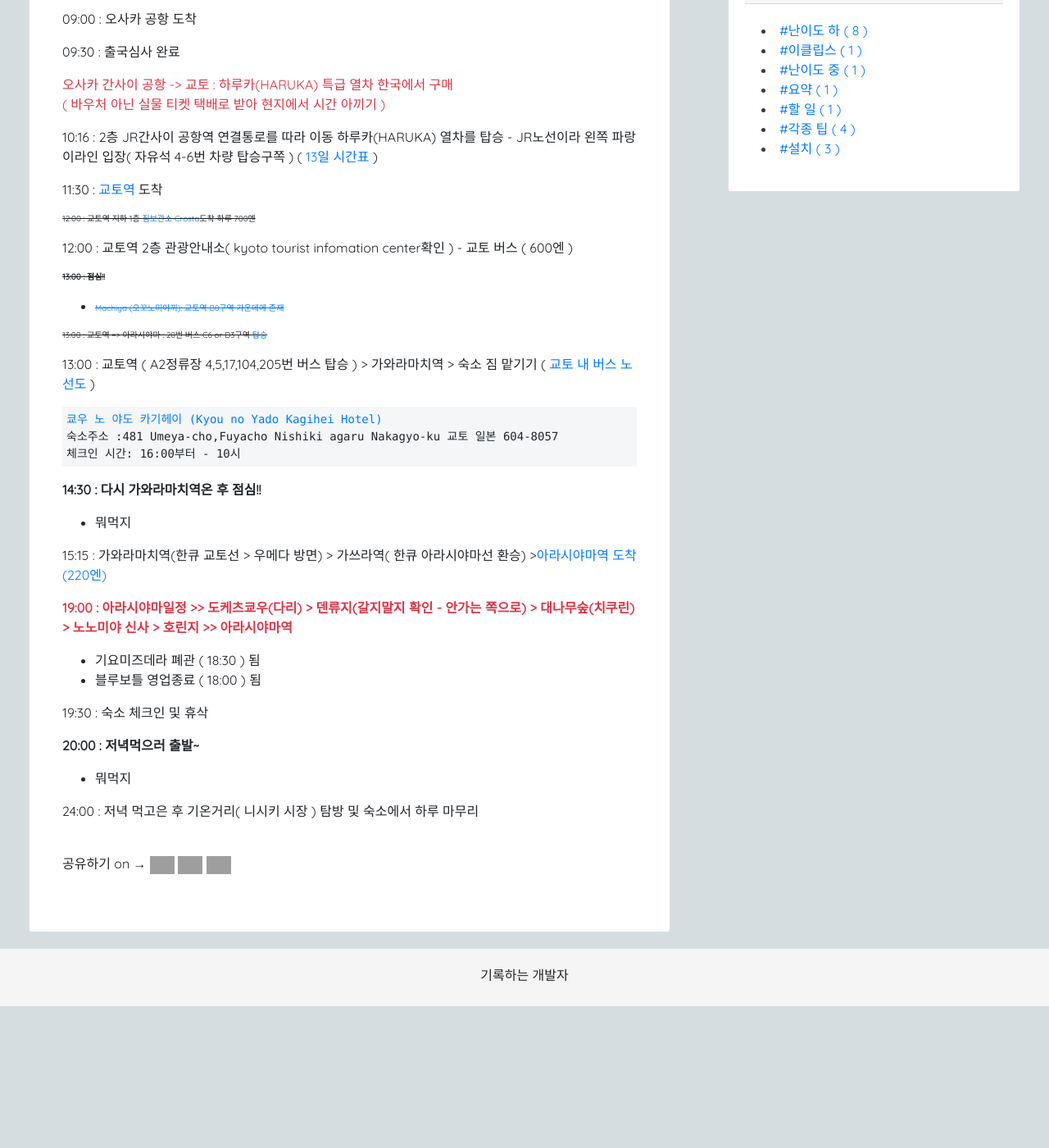
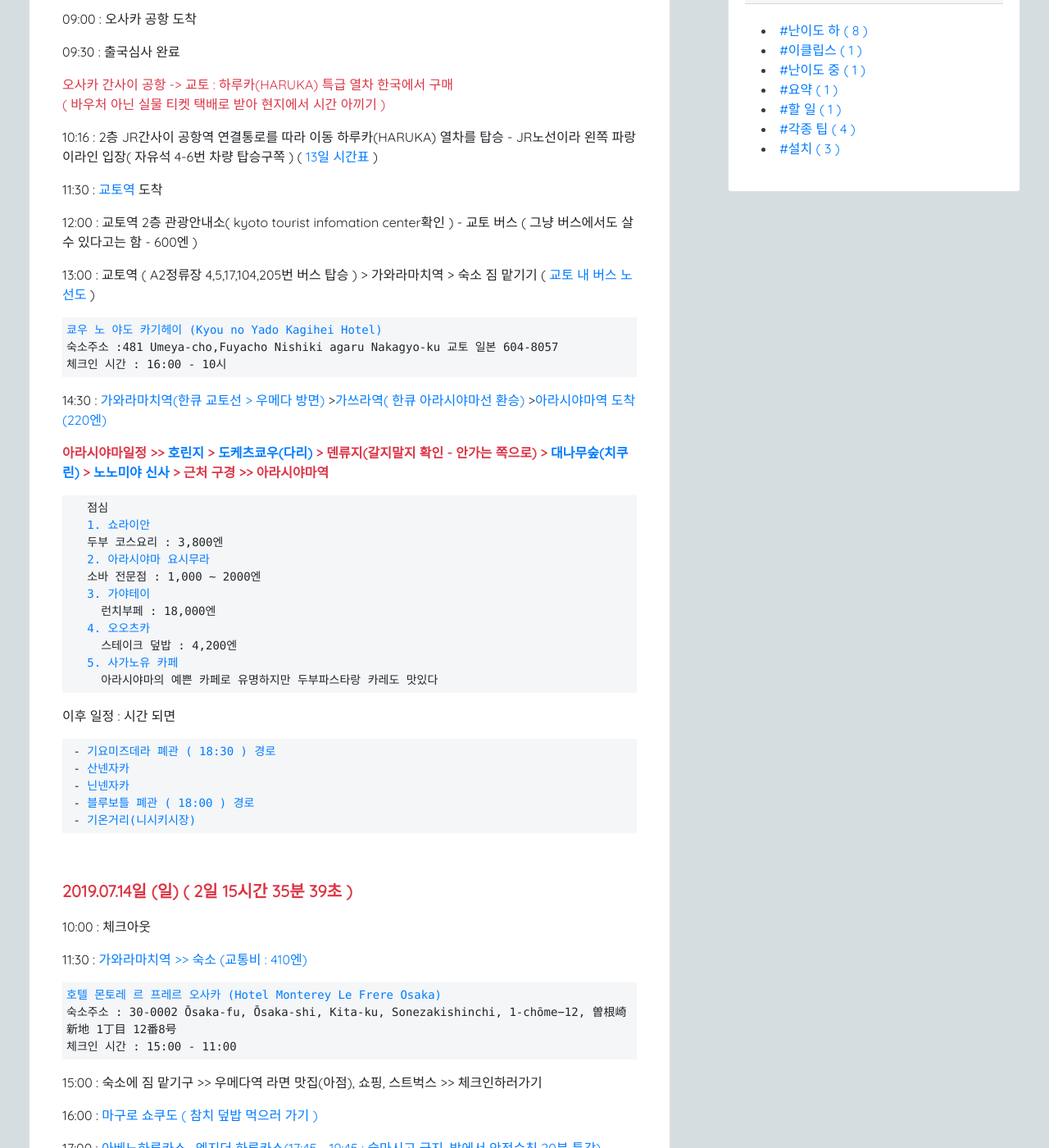
Before and after one commit to 7271kim/7271kim.github.com, a Jekyll site: the page built from _posts/travel/2019-07-09-travel-osaka.md, in a window 1280 px wide and 1400 px high, scrolled down 678 px. Shown: the whole window at 82% size. Built offline with Jekyll 4.4.1, drawn with Linux system fonts in a browser that asks for light colours; nearby versions of some CDN libraries; a script that is not in the unit is left out; comment, search, counter and statistics services are not loaded; before the commit the page ends 1905 px from its top, so only the background shows below that; some of the changed text lies outside the part shown; grey boxes are pictures that could not be loaded.

Commit message:
[2019.07.11] - 오사카 여행계획

```diff
--- a/_posts/travel/2019-07-09-travel-osaka.md
+++ b/_posts/travel/2019-07-09-travel-osaka.md
@@ -8,73 +8,98 @@ thumbnail: posts/icon-travel.png
 ---
 #### 2019.07.13 - 16 오사카 여행 계획
 <br/>
-<p class="text-danger bold-text" style="font-size:20px">2019.07.13일 ( <span id="days"></span>일 <span id="hour"></span>시간 <span id="minute"></span>분 <span id="second"></span>초 )</p>
+<p class="text-danger bold-text" style="font-size:20px">2019.07.13일 (토) ( <span id="days"></span>일 <span id="hour"></span>시간 <span id="minute"></span>분 <span id="second"></span>초 )</p>
 <p>07:10 : 비행기 출발</p>
 <p>09:00 : 오사카 공항 도착</p>
 <p>09:30 : 출국심사 완료</p>
 <p class="text-danger">오사카 간사이 공항 -> 교토 : 하루카(HARUKA) 특급 열차 한국에서 구매 <br/> ( 바우처 아닌 실물 티켓 택배로 받아 현지에서 시간 아끼기 )</p>
 <p>10:16 : 2층 JR간사이 공항역 연결통로를 따라 이동 하루카(HARUKA) 열차를 탑승 - JR노선이라 왼쪽 파랑이라인 입장( 자유석 4-6번 차량 탑승구쪽 ) ( <a href="http://time.jr-odekake.net/cgi-bin/mydia.cgi?MODE=11&FUNC=0&EKI=Kansai-airport&SENK=&DIR=&DDIV=&CDAY=&DITD=&DATE=20190713&COMPANY_CODE=401&COUNTRY_CODE=en&INBOUND_CODE=7&yearmonth=201907&day=13&x=60&y=4" target="_blank">13일 시간표</a> )</p>
 <p>11:30 : <a href="https://goo.gl/maps/wEuNDVrJaJDevKS58" target="_blank">교토역</a> 도착</p>
-<p style="text-decoration:line-through;font-size: 10px;">12:00 : 교토역 지하 1층 <a href="https://handsfree-japan.com/ko/access/" target="_blank">짐보관소 Crosta</a>도착 하루 700엔 </p>
-<p>12:00 : 교토역 2층 관광안내소( kyoto tourist infomation center확인 ) - 교토 버스 ( 600엔 )</p>
-<p class="bold-text" style="text-decoration:line-through;font-size: 10px;">13:00 : 점심!! </p>
- - <a href="https://goo.gl/maps/Uy2sfjZECvsRBNmV8" target="_blank" style="text-decoration:line-through;font-size: 10px;"> Machiya (오꼬노미야끼):  교토역 B8구역 가운데에 존재</a>
-<p style="text-decoration:line-through;font-size: 10px;">13:00 : 교토역 => 아라시야마 : 28번 버스 C6 or D3구역 <a href="https://m.blog.naver.com/seyou5023/221321472010" target="_blank">탑승</a></p>
+<p>12:00 : 교토역 2층 관광안내소( kyoto tourist infomation center확인 ) - 교토 버스 ( 그냥 버스에서도 살 수 있다고는 함 - 600엔 )</p>
 <p>13:00 : 교토역 ( A2정류장 4,5,17,104,205번 버스 탑승 ) > 가와라마치역 > 숙소 짐 맡기기 ( <a href="https://www2.city.kyoto.lg.jp/kotsu/webguide/ko/comm/routemap.html" target="_blank">교토 내 버스 노선도</a> )</p>
 <pre>
 <a href="https://maps.app.goo.gl/h8abA2UkoY3wonLR8" target="_blank">쿄우 노 야도 카기헤이 (Kyou no Yado Kagihei Hotel)</a>
 숙소주소 :481 Umeya-cho,Fuyacho Nishiki agaru Nakagyo-ku 교토 일본 604-8057
-체크인 시간: 16:00부터 - 10시
+체크인 시간 : 16:00 - 10시
+</pre>
+<p>14:30 : <a href="https://goo.gl/maps/LJEUdtrEjh8H4RvM8" target="_blank">가와라마치역(한큐 교토선 > 우메다 방면)</a> ><a href="https://goo.gl/maps/8SvPUBt6kDpjXarP6" target="_blank">가쓰라역( 한큐 아라시야마선 환승)</a> ><a href="https://goo.gl/maps/8SvPUBt6kDpjXarP6" target="_blank">아라시야마역 도착 (220엔)</a></p>
+<p class="bold-text text-danger"> 아라시야마일정 >> <a href="https://goo.gl/maps/XbQkSSB7rY5RbBQX6" target="_blank"> 호린지 </a> > <a href="https://goo.gl/maps/u1QjxEFhDdqeXpTW7" target="_blank">도케츠쿄우(다리)</a> > 덴류지(갈지말지 확인 - 안가는 쪽으로) > <a href="https://g.page/arashiyama-bamboo-forest?share" target="_blank">대나무숲(치쿠린)</a>  >  <a href="https://goo.gl/maps/Jsae4hVS3yz12Nxk9" target="_blank">노노미야 신사</a>
+> 근처 구경 >> 아라시야마역 </p>
+<pre>
+   점심
+   <a href="https://goo.gl/maps/2rUL8d4ULVp5QWK69" target="_blank">1. 쇼라이안 </a>
+   두부 코스요리 : 3,800엔
+   <a href="https://goo.gl/maps/9XUbFoNvHhSqpFJw6" target="_blank">2. 아라시야마 요시무라 </a>
+   소바 전문점 : 1,000 ~ 2000엔
+   <a href="https://goo.gl/maps/T1WHKXDdTaLc9Ja5A" target="_blank">3. 가야테이 </a>
+     런치부페 : 18,000엔
+   <a href="https://goo.gl/maps/Nj5rGjA85owoMLEt6" target="_blank">4. 오오츠카 </a>
+     스테이크 덮밥 : 4,200엔
+   <a href="https://goo.gl/maps/oUjUBrtwSowEhykf6" target="_blank">5. 사가노유 카페 </a>
+     아라시야마의 예쁜 카페로 유명하지만 두부파스타랑 카레도 맛있다
+</pre>
+<p>이후 일정 : 시간 되면</p>
+<pre>
+ - <a href="https://goo.gl/maps/h3vFBBa3VT3qpvZR7" target="_blank">기요미즈데라 폐관 ( 18:30 )</a> <a href="https://goo.gl/maps/qYq3SgC9ahEpsYM87" target="_blank">경로</a>
+ - <a href="https://goo.gl/maps/igtyZUPy4QWsKgQa9" target="_blank">산넨자카</a>
+ - <a href="https://goo.gl/maps/2EpJhLgrAczRVysD7" target="_blank">닌넨자카</a>
+ - <a href="https://goo.gl/maps/f2rCAYPbQ5vnVCdd9" target="_blank">블루보틀 폐관 ( 18:00 )</a> <a href="https://goo.gl/maps/zfB9tVMf1tnqjkr89" target="_blank">경로</a>
+ - <a href="https://goo.gl/maps/mUqhSrsGCCALj17Z7" target="_blank">기온거리(니시키시장)</a>
+</pre>
+<br/>
+<p class="text-danger bold-text" style="font-size:20px">2019.07.14일 (일) ( <span id="days2"></span>일 <span id="hour2"></span>시간 <span id="minute2"></span>분 <span id="second2"></span>초 )</p>
+<p>10:00 : 체크아웃</p>
+<p>11:30 : <a href="https://goo.gl/maps/P8671AMxdeFc7a8NA" target="_blank">가와라마치역 >> 숙소 (교통비 :
+410엔)</a> </p>
+<pre>
+<a href="https://goo.gl/maps/vGdtQjjqkJcPancf6" target="_blank">호텔 몬토레 르 프레르 오사카 (Hotel Monterey Le Frere Osaka)</a>
+숙소주소 : 30-0002 Ōsaka-fu, Ōsaka-shi, Kita-ku, Sonezakishinchi, 1-chōme−12, 曽根崎新地 1丁目 12番8号
+체크인 시간 : 15:00 - 11:00
+</pre>
+<p>15:00 : 숙소에 짐 맡기구 >> 우메다역 라면 맛집(아점), 쇼핑, 스트벅스 >> 체크인하러가기 </p>
+<p>16:00 : <a href="https://goo.gl/maps/Lt7SoiYR56Fb6wE99" target="_blank">마구로 쇼쿠도 ( 참치
+덮밥 먹으러 가기
+)</a></p>
+<p>17:00 : <a href="https://goo.gl/maps/rGsokHnyQFRjMswh6" target="_blank">아베노하루카스 ,
+엣지더 하루카스(17:45 - 19:45 : 술마시고 금지, 밖에서 안전수칙 20분 특강)</a></p>
+<img src="/assets/img/posts/travel/abeno-300.png" class="ratio-100" style="max-width:757px;"/> <br/>
+ - 아베노하루카스(일본어: あべのハルカス, 영어: Abeno Harukas)는 높이 301m의 일본 오사카부 오사카 시 아베노 구에 있는 마천루로서, 아베노바시 터미널 빌딩의 중핵이 되는 빌딩이다.<br/>
+
+<img src="/assets/img/posts/travel/edge-haru.png" class="ratio-100" style="max-width:555px;"><br/>
+ - <a href="https://www.abenoharukas-300.jp/observatory/edge/kr/" target="_blank"> 엣지더 하루카스 </a>  : 1인당 1,000엔의 하루카스에만 있는 액티비티로 안전복을 입고 300m 높이의 하루카스를 실외에서 느껴볼 수 있고 기념사진도 남길 수 있답니다.
+
+<p>21:00 : 레스토랑에서 근사한 저녁 >> 그리고 숙소 복귀 혹은 저녁 BAR</p>
+<br/>
+<p class="text-danger bold-text" style="font-size:20px">2019.07.15일 (월) ( <span id="days3"></span>일 <span id="hour3"></span>시간 <span id="minute3"></span>분 <span id="second3"></span>초 )</p>
+<p> 09:30 : <a href="https://goo.gl/maps/4vr1eNNRxiCCeaUS9" target="_blank">우메다 공중정원</a></p>
+<pre>
+** <a class="bold-text" href="https://osaka-info.jp/ko/page/umeda-sky-building" target="_blank">우메다 공중정원</a>
+이 전망대는 두 개의 우메다 스카이빌딩을 연결하는 다리이며, 360도의 파노라마 전경을 장애물 없이 볼 수 있도록 설계된 도너츠 형태의 지붕이 특징이다. 멋진 광경을 즐기면서 지상 170m에서 부는 바람을 직접 느낄 수 있다.이 전망대에서 낮에는 오사카시내뿐만 아니라 멀리 떨어진 아와지 섬도 볼 수가 있고, 밤에는 화려한 오사카의 야경을 감상할 수 있다. 빌딩 지하에는1920년대 오사카의 전통 이미지를 지닌 타키미코지라는 음식가가 있다.
+
+<span class="bold-text">영업시간</span>
+ - 공중정원 전망대: 9:30~22:30 (계절에 따라 변동 있음, 22:00까지 입장 가능)
+<img src="/assets/img/posts/travel/sky-park.png" class="ratio-100" style="max-width:658px;" />
+</pre>
+<p> 12:00 : <a href="https://goo.gl/maps/WMSAWRmeN6DSNfVc6" target="_blank">도톰보리 리버크루즈</a> 예약 ( 평일개장 12:00 , 공휴일 10:00)</p>
+<p> 13:00 : 점심 - <a href="https://goo.gl/maps/NNQLSZnDSCiGhwFc8" target="_blank">우오신 미나미점 (지섭님 추천 스시집)</a></p>
+<p> 14:00 : <a href="https://goo.gl/maps/x3PXSRYKtHZc1aAR8" target="_blank">햅파이브</a> >> 쇼핑</p>
+<p> 15:30 : 이른 저녁( 저녁에 또 먹기 위해... ) <a href=" https://goo.gl/maps/NPnZBYDp38Ku1iR88" target="_blank">고기극장</a></p>
+<p> 18:00 : <a href="https://goo.gl/maps/Zuom5MAoGitQVNmf9" target="_blank">나이트 워크 투어</a> </p>
+<pre>
+** <a class="bold-text" href="https://nightwalk.jp/ko/" target="_blank">나이트 워크 투어</a> <br/>
+<img src="/assets/img/posts/travel/Nitght-walk-tour.png" class="ratio-100" style="max-width:1030px;"/> <br/>
+ 재팬 나이트 워크 투어 카운터
+ 예약은 딱히 할 필요가 없고, 집합시간에 맞춰서 정해진 장소에 오면 투어가 시작되는 형태.
 </pre>
 
-<p class="bold-text">14:30 : 다시 가와라마치역온 후  점심!!</p>
- - 뭐먹지
-<p>15:15 : 가와라마치역(한큐 교토선 > 우메다 방면) > 가쓰라역( 한큐 아라시야마선 환승) ><a href="https://goo.gl/maps/RAjNSF6SgfG87n5A9" target="_blank">아라시야마역 도착 (220엔)</a></p>
-<p class="bold-text text-danger">19:00 : 아라시야마일정 >> 도케츠쿄우(다리) > 덴류지(갈지말지 확인 - 안가는 쪽으로) > 대나무숲(치쿠린) > 노노미야 신사 > 호린지
->> 아라시야마역 </p>
- - 기요미즈데라 폐관 ( 18:30 ) 됨
- - 블루보틀 영업종료 ( 18:00 ) 됨
-<p>19:30 : 숙소 체크인 및 휴삭</p>
-<p class="bold-text">20:00 : 저녁먹으러 출발~</p>
- - 뭐먹지
-<p>24:00 : 저녁 먹고은 후  기온거리( 니시키 시장 ) 탐방 및 숙소에서 하루 마무리</p>
+<p> 19:00 ~ 20:00 : 리버크루즈 탑승</p>
+<p> 돈키호테 쇼핑 및 거리 구경 그리고 놀기...</p>
 
-
-<!--
-아라샤아 > 기요미즈데라 > 블루보틀 > 야사키 신사 > 숙소 > 기온거리
-
-
-
-
-
-<p class="bold-text">오사카 -> 교토가기</p>
-<p>JR / 한큐 / 케이한 3개 노선  <a href="https://uh.dcmys.kr/701" target="_blank">https://uh.dcmys.kr/701</a> </p>
-<p><img src="/assets/img/posts/travel/osaka-kyoto.png" class="ratio-100" style="max-width:500px"/></p>
-<p>JR / 한큐 / 케이한 3사의 노선은 오사카 시내에서 교토 시내를 잇는다는 공통점을 모두 가지고 있습니다. 하지만 세 노선은 가격도, 소요 시간도, 그리고 교토의 도착역도 다릅니다. 그래서 자신의 여행 일정에 맞춰서 이동하는 것이 가장 좋습니다.</p>
-<p>한큐 쿄토 본선 도착( 숙소랑 제일 가까움 ) : <a href="https://goo.gl/maps/UJha3YicRN1NT6AD6" target="_blank">카와라마치</a></p>
-<p>JR교토선 도착 : <a href="https://goo.gl/maps/wEuNDVrJaJDevKS58" target="_blank">교토역</a></p>
-<p>케이한 본선 도착 : <a href="https://goo.gl/maps/4ytPXNmKvxVH7dej6" target="_blank">기온시조</a></p>
-<p>교토 시내 버스가 엄청나게 느리다는 점, 관광객이 많이 들르는 여행지 근처는 일상적으로 정체가 이어지며 특히 주말엔 그냥 걸어가는 게 더 빠른 구간도 존재 > JR이나 한큐 전철을 이용하시는 게 좋습니다. 교토 버스 패스는 1일권이 600엔으로 무척 저렴해서 다들 많이 사용하는 패스인데, 이 패스의 경쟁력은 교토 시내 도로가 전부 갉아먹는다고 봐도 과언이 아닌 수준입니다.
- 그래서 무작정 버스를 탈 게 아니라, 철도를 탈 수 있는 구간은 최대한 철도를 타야합니다. 하지만 일본의 철도와 버스는 환승할인 제도가 없죠. 돈이 많다면 막 타고 다녀도 되지만, 그렇지 않다면 아무래도 부담이 되기 마련입니다. 그렇기 때문에 처음부터 노선을 잘 골라서 출발해야합니다.</p>
-<p class="bold-text">결론 : 한큐선 정규 운임 : 400엔, 한큐 패스 1일권: 800엔 ( 한큐는 특급 열차도 추가 요금이 없습니다. )</p>
-
-<a href="https://maps.app.goo.gl/h8abA2UkoY3wonLR8" target="_blank">쿄우 노 야도 카기헤이 (Kyou no Yado Kagihei Hotel)</a>
-<p> 숙소주소 :481 Umeya-cho,Fuyacho Nishiki agaru Nakagyo-ku 교토 일본 604-8057 </p>
-체크인 시간: 16:00부터 - 10시
-https://goo.gl/maps/UJha3YicRN1NT6AD6
-
-교토 버스 패스권 : 1일치 3번 이상 탈 경우 이득  - 500엔
-엣지 더 하루카스 ( 아베노 하루카스 )
-오사카 마구로 쇼쿠도( 먹거리 )
-아마노 하시다테 3대 절경
-오꼬노미야끼
-https://m.post.naver.com/viewer/postView.nhn?volumeNo=12015395&memberNo=24269379
-기요미즈데라
-블루보틀
-스시 우동
-1. 유심
-2. 숙소-->
-
+<br/>
+<p class="text-danger bold-text" style="font-size:20px">2019.07.16일 (화) ( <span id="days4"></span>일 <span id="hour4"></span>시간 <span id="minute4"></span>분 <span id="second4"></span>초 )</p>
+<p>08:30 : 사요나라 일본....<a href="https://goo.gl/maps/1A4k1Ehw8owcrKUS8" target="_blank">호텔 >> 공항</a> 1200엔</p>
+<p>09:50 : <a href="https://goo.gl/maps/rtoctYw3sAHTrt3j8" target="_blank"> 간사이 공항</a> 도착</p>
+<p>11:50 : 뱅기 탑승</p>
 
 <script async type="text/javascript">
 getTime();
@@ -88,6 +113,30 @@ function getTime(){
     $('#hour').text(getDate[3])
     $('#minute').text(getDate[4])
     $('#second').text(getDate[5])
+
+    targetData  = new Date('2019-07-14T00:00:00');
+    interval    = targetData - date;
+    getDate     = changeDate( interval, [12,30.4375,24,60,60,1000] );
+    $('#days2').text(getDate[2])
+    $('#hour2').text(getDate[3])
+    $('#minute2').text(getDate[4])
+    $('#second2').text(getDate[5])
+
+    targetData  = new Date('2019-07-15T00:00:00');
+    interval    = targetData - date;
+    getDate     = changeDate( interval, [12,30.4375,24,60,60,1000] );
+    $('#days3').text(getDate[2])
+    $('#hour3').text(getDate[3])
+    $('#minute3').text(getDate[4])
+    $('#second3').text(getDate[5])
+
+    targetData  = new Date('2019-07-16T00:00:00');
+    interval    = targetData - date;
+    getDate     = changeDate( interval, [12,30.4375,24,60,60,1000] );
+    $('#days4').text(getDate[2])
+    $('#hour4').text(getDate[3])
+    $('#minute4').text(getDate[4])
+    $('#second4').text(getDate[5])
 
     setTimeout(getTime, 1000);
 
```
Also changed, not shown: assets/img/posts/travel/Nitght-walk-tour.png (added), assets/img/posts/travel/abeno-300.png (added), assets/img/posts/travel/edge-haru.png (added), assets/img/posts/travel/osaka-kyoto.png (deleted), assets/img/posts/travel/sky-park.png (added).
